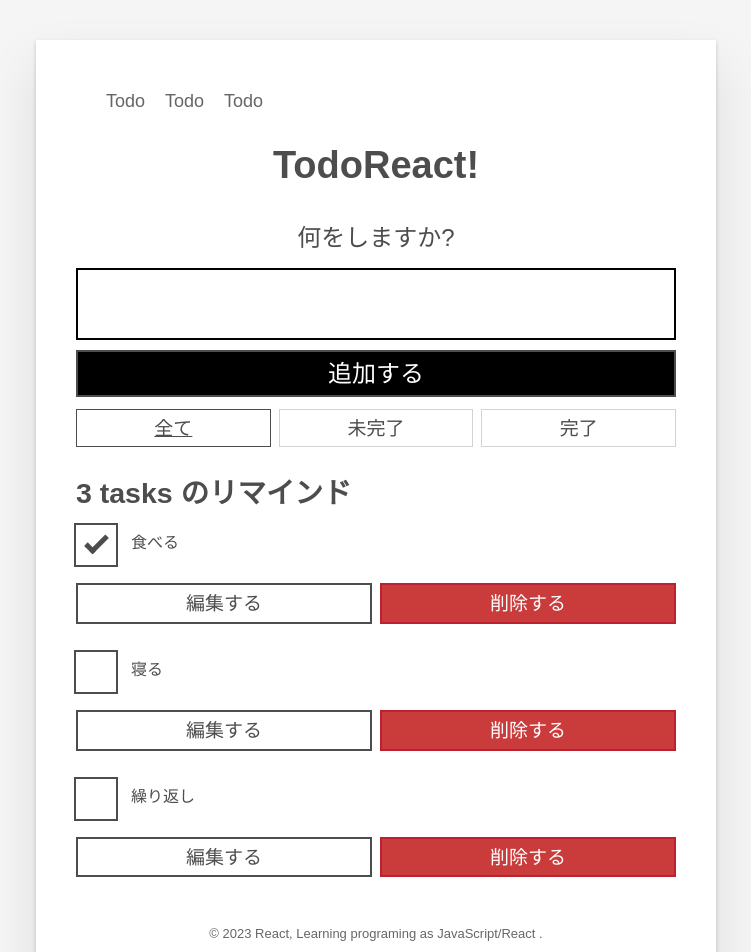
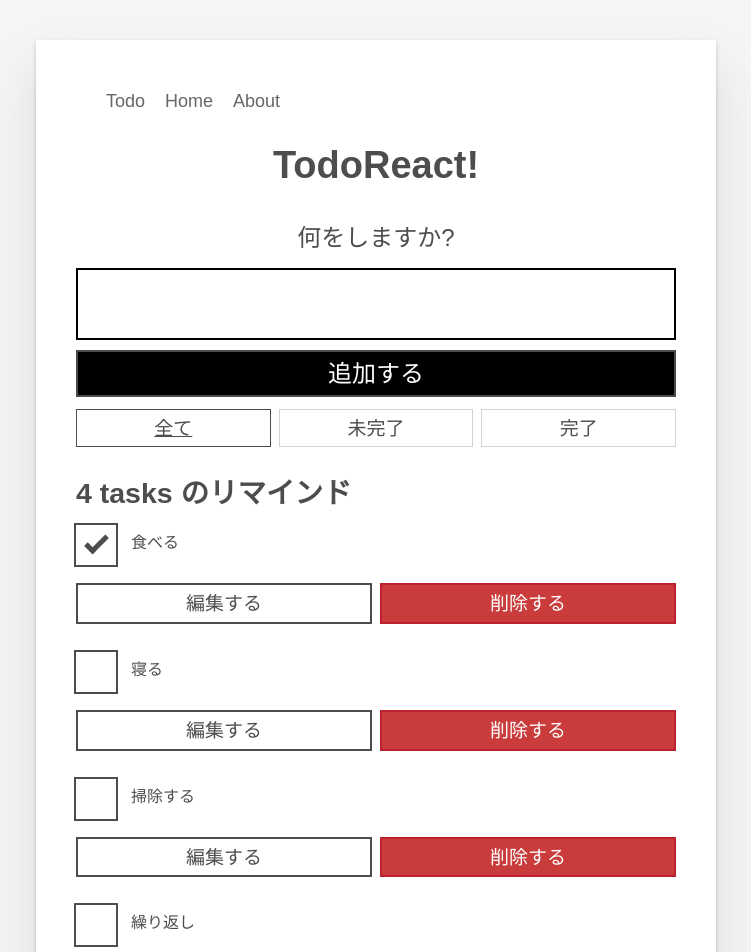
Before and after one commit to yuna096740/React_lesson, a React (Create React App) app: page / in a window 1280 px wide. Shown: the top 952 px of the page, without its empty margins (264-1015 px from the left). Built offline with nearby package versions, Linux system fonts and the light colour scheme.

Commit message:
[add] default data

```diff
--- a/src/components/Footer/footer.js
+++ b/src/components/Footer/footer.js
@@ -4,7 +4,7 @@ import "./footerStyle.css"
 const Footer = () => {
   return (
     <footer className="footer">
-      &copy; 2023 React, Learning programing as JavaScript/React .
+      &copy; 2023 React, Learning programing as JavaScript/React by Yuna.
     </footer>
   )
 }
--- a/src/components/Navbar/nav.js
+++ b/src/components/Navbar/nav.js
@@ -6,8 +6,8 @@ const Navbar = () => {
     <nav className="nav">
       <ul>
         <li><a href="./index.html">Todo</a></li>
-        <li><a href="./index.html">Todo</a></li>
-        <li><a href="./index.html">Todo</a></li>
+        <li><a href="./index.html">Home</a></li>
+        <li><a href="./index.html">About</a></li>
       </ul>
     </nav>
   )
--- a/src/index.js
+++ b/src/index.js
@@ -7,7 +7,8 @@ import App from './App';
 const DATA = [
   { id: "todo-0", name: "食べる", completed: true },
   { id: "todo-1", name: "寝る", completed: false },
-  { id: "todo-2", name: "繰り返し", completed: false },
+  { id: "todo-2", name: "掃除する", completed: false },
+  { id: "todo-3", name: "繰り返し", completed: false },
 ];
 
 const root = ReactDOM.createRoot(document.getElementById('root'));
```
